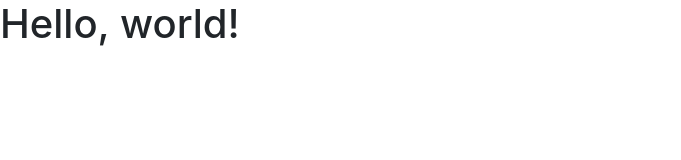
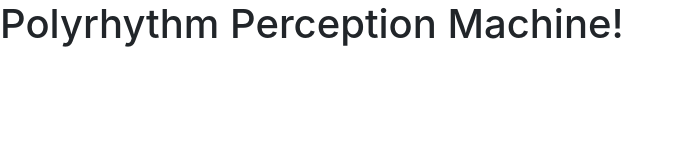
Before and after one commit to Marquets/MusicPerceptionProject, a plain HTML site: page home.html in a window 1280 px wide. Shown: the whole page, without its empty margins (0-681 px from the left). Drawn offline with nearby package versions, Linux system fonts and the light colour scheme.

Commit message:
Update home.html

```diff
--- a/home.html
+++ b/home.html
@@ -11,7 +11,7 @@
     <title>Polyrhythm Perception Machine!</title>
   </head>
   <body>
-    <h1>Hello, world!</h1>
+    <h1>Polyrhythm Perception Machine!</h1>
 
     <!-- Optional JavaScript -->
     <!-- jQuery first, then Popper.js, then Bootstrap JS -->
```
